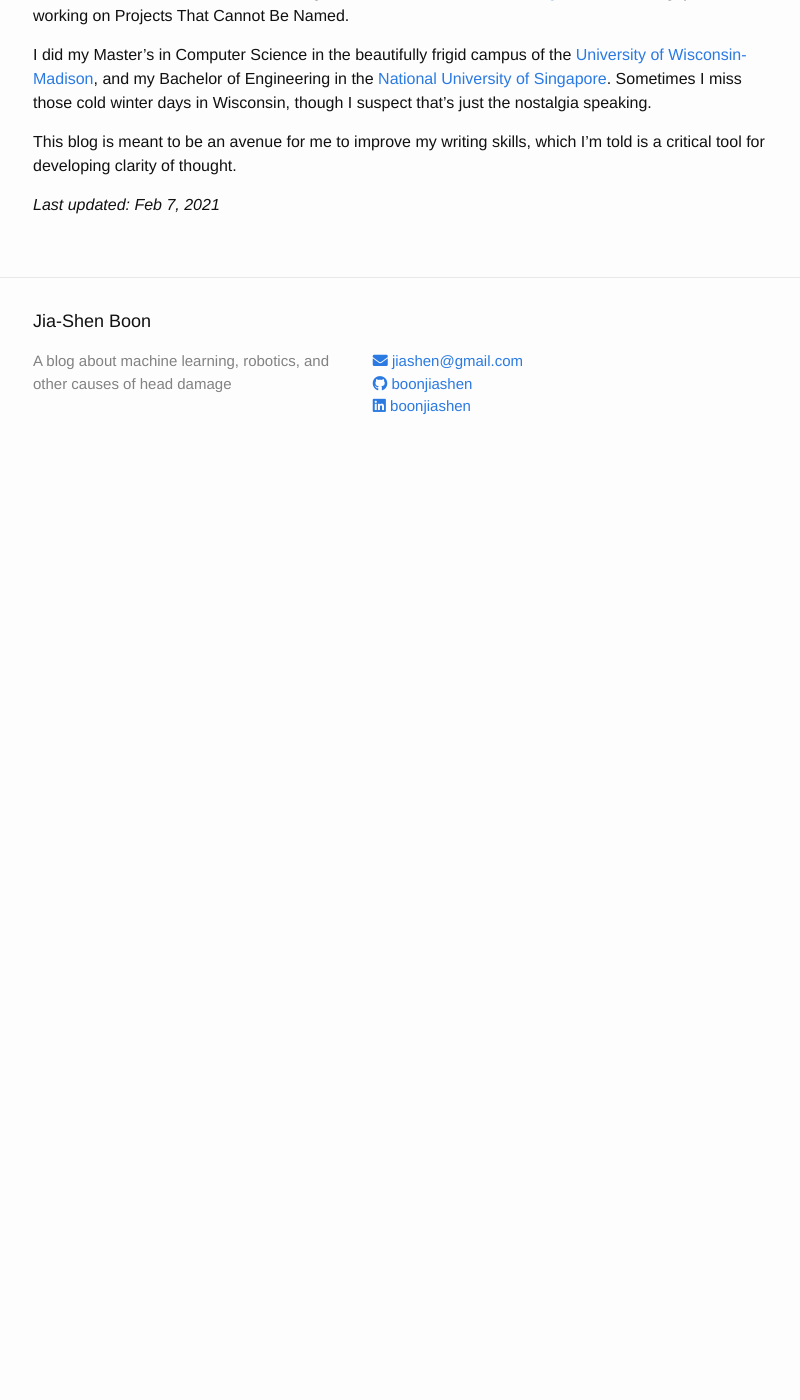
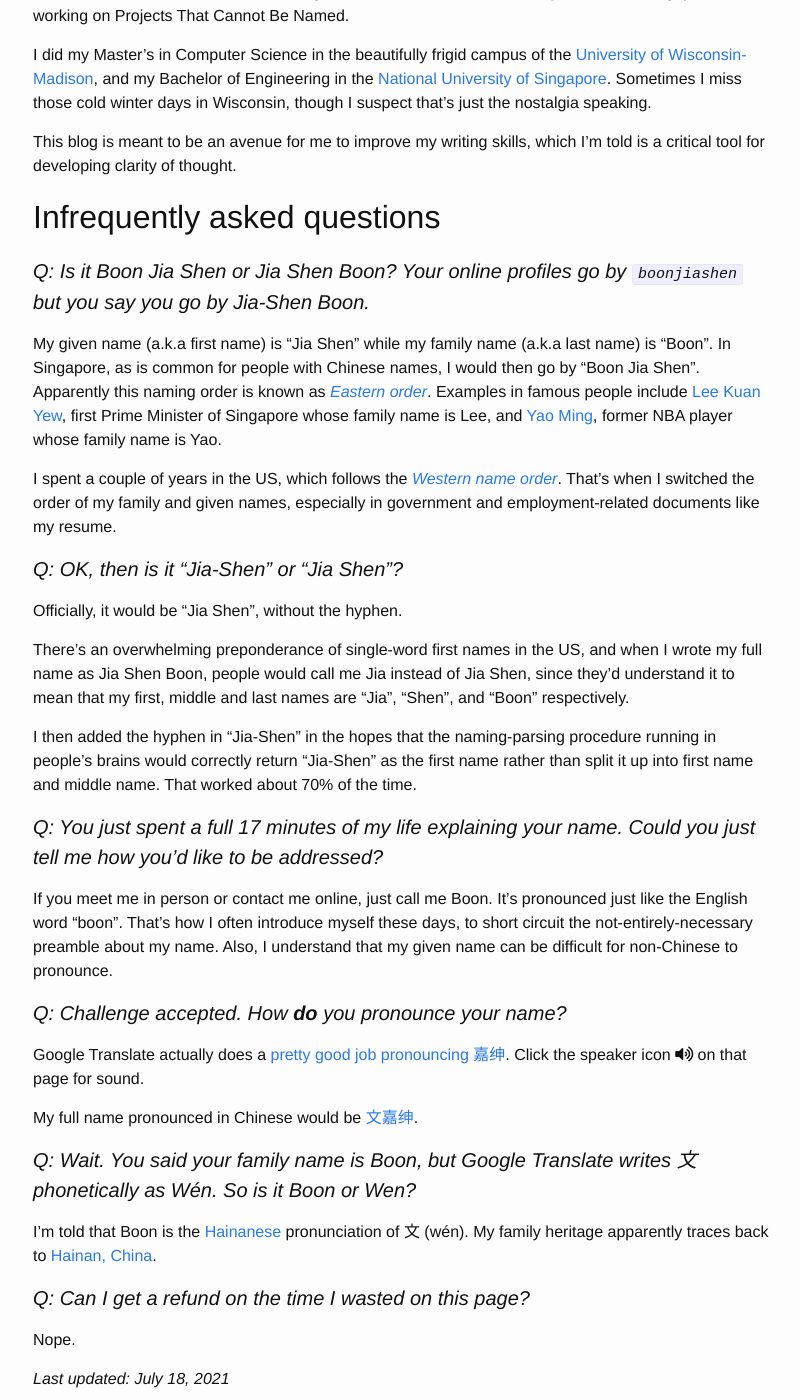
Before and after one commit to boonjiashen2/boonjiashen2.github.io, a Jekyll site: the page built from about.md, in a window 1280 px wide and 1400 px high, scrolled down 232 px. Shown: the whole window, without its empty margins (237-1037 px from the left). Built offline with Jekyll 4.4.1, drawn with Linux system fonts in a browser that asks for light colours; before the commit the page ends 900 px from its top, so only the background shows below that.

Commit message:
Add explaination about name
__Testing done__

1. `bundle exec guard`
1. See on http://localhost:4000/about/ that formatting looks reasonable.

```diff
--- a/about.md
+++ b/about.md
@@ -10,4 +10,38 @@ I did my Master's in Computer Science in the beautifully frigid campus of the [U
 
 This blog is meant to be an avenue for me to improve my writing skills, which I'm told is a critical tool for developing clarity of thought.
 
-_Last updated: Feb 7, 2021_
+## Infrequently asked questions
+
+#### _Q: Is it Boon Jia Shen or Jia Shen Boon? Your online profiles go by `boonjiashen` but you say you go by Jia-Shen Boon._
+
+My given name (a.k.a first name) is "Jia Shen" while my family name (a.k.a last name) is "Boon". In Singapore, as is common for people with Chinese names, I would then go by "Boon Jia Shen". Apparently this naming order is known as _[Eastern order](https://en.wikipedia.org/wiki/Personal_name#Name_order)_. Examples in famous people include [Lee Kuan Yew](https://en.wikipedia.org/wiki/Lee_Kuan_Yew), first Prime Minister of Singapore whose family name is Lee, and [Yao Ming](https://en.wikipedia.org/wiki/Yao_Ming), former NBA player whose family name is Yao.
+
+I spent a couple of years in the US, which follows the _[Western name order](https://en.wikipedia.org/wiki/Personal_name#Western_name_order)_. That's when I switched the order of my family and given names, especially in government and employment-related documents like my resume.
+
+#### _Q: OK, then is it "Jia-Shen" or "Jia Shen"?_
+
+Officially, it would be "Jia Shen", without the hyphen.
+
+There's an overwhelming preponderance of single-word first names in the US, and when I wrote my full name as Jia Shen Boon, people would call me Jia instead of Jia Shen, since they'd understand it to mean that my first, middle and last names are "Jia", "Shen", and "Boon" respectively.
+
+I then added the hyphen in "Jia-Shen" in the hopes that the naming-parsing procedure running in people's brains would correctly return "Jia-Shen" as the first name rather than split it up into first name and middle name. That worked about 70% of the time.
+
+#### _Q: You just spent a full 17 minutes of my life explaining your name. Could you just tell me how you'd like to be addressed?_
+
+If you meet me in person or contact me online, just call me Boon. It's pronounced just like the English word "boon". That's how I often introduce myself these days, to short circuit the not-entirely-necessary preamble about my name. Also, I understand that my given name can be difficult for non-Chinese to pronounce.
+
+#### _Q: Challenge accepted. How __do__ you pronounce your name?_
+
+Google Translate actually does a [pretty good job pronouncing 嘉绅](https://translate.google.com/?sl=auto&tl=zh-CN&text=%E5%98%89%E7%BB%85&op=translate). Click the speaker icon <i class='fas fa-volume-up'></i> on that page for sound.
+
+My full name pronounced in Chinese would be [文嘉绅](https://translate.google.com/?sl=zh-CN&tl=zh-CN&text=%E6%96%87%E5%98%89%E7%BB%85&op=translate).
+
+#### _Q: Wait. You said your family name is Boon, but Google Translate writes 文 phonetically as Wén. So is it Boon or Wen?_
+
+I'm told that Boon is the [Hainanese](https://en.wikipedia.org/wiki/Hainanese) pronunciation of 文 (wén). My family heritage apparently traces back to [Hainan, China](https://en.wikipedia.org/wiki/Hainan).
+
+#### _Q: Can I get a refund on the time I wasted on this page?_
+
+Nope.
+
+_Last updated: July 18, 2021_
```
